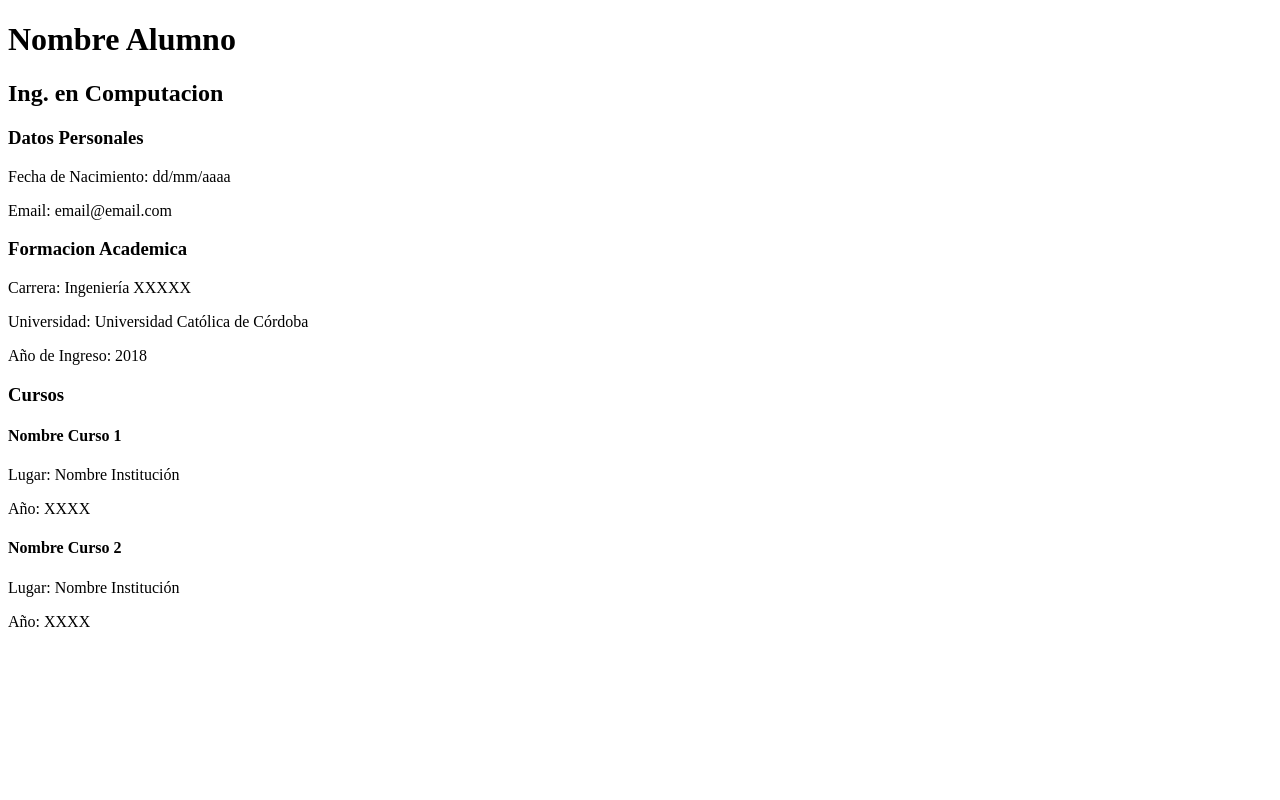
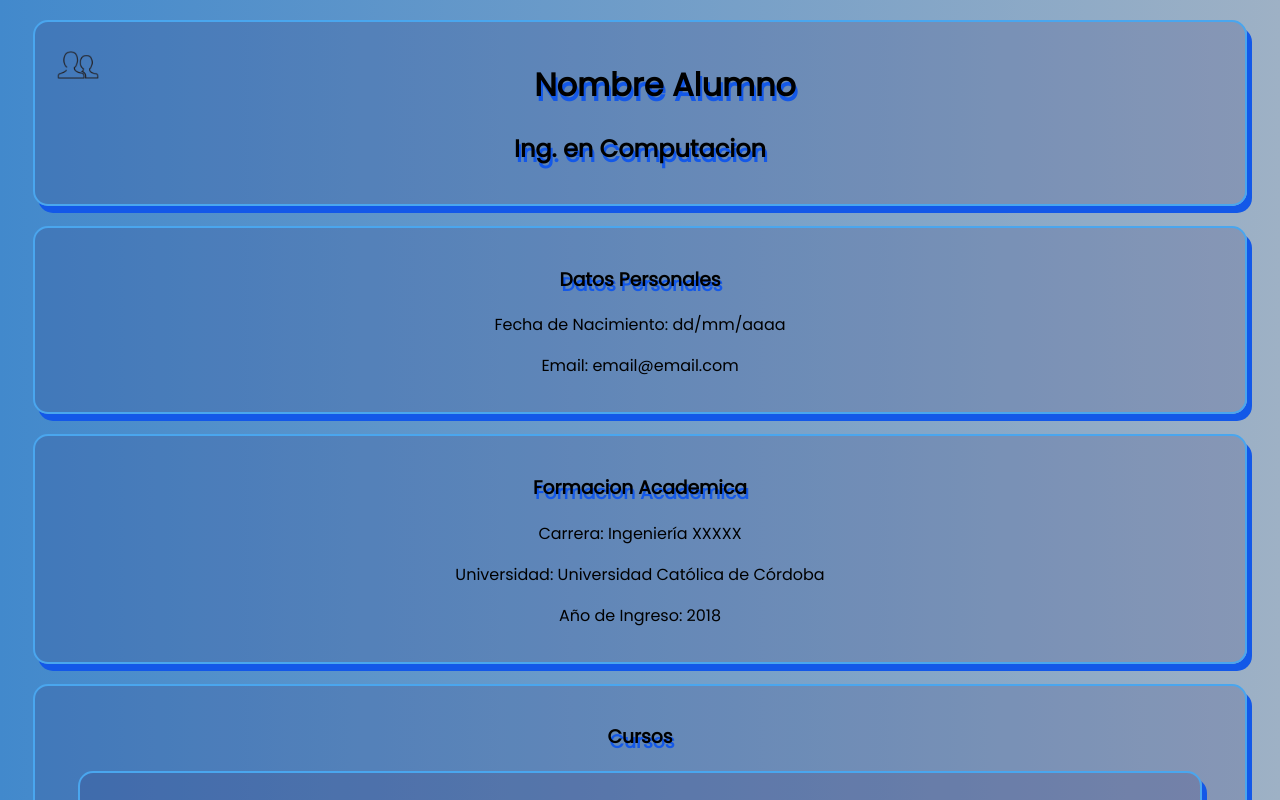
Before and after one commit to UCC-LabCompu2/ejercicios2023-2203601, a plain HTML site: page Ejercicios-CSS/ej_cv.html in a window 1280 px wide. Shown: the top 800 px of the page. Drawn offline with Linux system fonts and the light colour scheme.

Commit message:
Se realizaron los ejercicios de CSS

```diff
--- a/Ejercicios-CSS/ej_cv.html
+++ b/Ejercicios-CSS/ej_cv.html
@@ -3,10 +3,19 @@
 <head>
     <meta charset="UTF-8">
     <title>CV Nombre Apellido</title>
+    <link rel="preconnect" href="https://fonts.googleapis.com">
+    <link rel="preconnect" href="https://fonts.gstatic.com" crossorigin>
+    <link href="https://fonts.googleapis.com/css2?family=Poppins&display=swap" rel="stylesheet">
+
+    <link rel="shortcut icon" href="imagenes/cvicon.png">
+
+    <link rel="stylesheet" href="estilocv.css" type="text/css">
+
 </head>
-<body>
+<body class="cuerpoPagina">
 
 <div>
+    <img id="foto" src="imagenes/icono.persona.png">
     <h1>Nombre Alumno</h1>
     <h2>Ing. en Computacion</h2>
 </div>
--- /dev/null
+++ b/Ejercicios-CSS/estilocv.css
@@ -0,0 +1,23 @@
+
+div{
+    border: 2px solid #4aa6ee;
+    border-radius: 15px;
+    margin: 20px 25px;
+    padding: 18px;
+    background-color:rgba(52,52,117,0.2) ;
+    box-shadow: 5px 7px #1358e8;
+}
+#foto{
+    width:50px;
+    float: left;
+    border-radius: 100%;
+}
+.cuerpoPagina{
+    text-align: center;
+    font-family: 'Poppins', sans-serif;
+    background: linear-gradient(to right, #4289cc, #9eb1c5);
+}
+
+h1, h2, h3{
+    text-shadow: 2px 5px #1358e8;
+}
```
Also changed, not shown: Ejercicios-CSS/ej_columnas.html (+27 -1 lines), Ejercicios-CSS/ej_leyes.html (+11 -0 lines), Ejercicios-HTML/ej_formulario.html (+1 -0 lines), Ejercicios-CSS/imagenes/cvicon.png (added), Ejercicios-CSS/imagenes/icono.persona.png (added).
